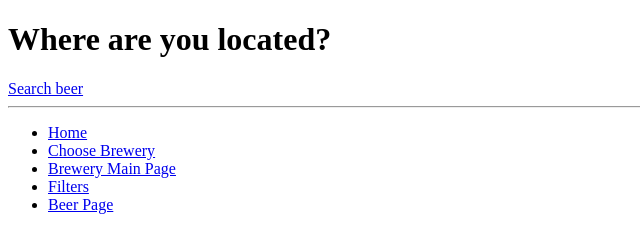
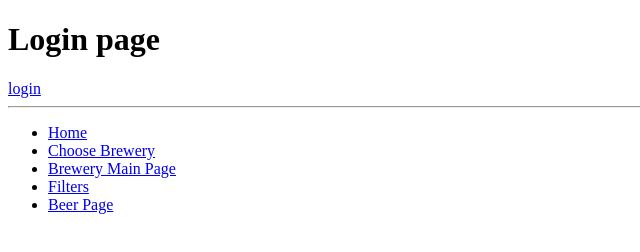
Before and after one commit to kevintxtran/Beermenter, a plain HTML site: page index.html in a window 1280 px wide. Shown: the whole page, without its empty margins (0-640 px from the left). Drawn offline with Linux system fonts and the light colour scheme.

Commit message:
etsu commit

```diff
--- a/index.html
+++ b/index.html
@@ -11,11 +11,12 @@
   </head>
 
   <body>
-      <header>
-        <h1>Where are you located?</h1>
-      </header>
-		<a href="beersearch.html">Search beer</a>
-		<hr />
+     <header>
+        <h1>Login page</h1>
+    </header>
+	<a href="breweries.html">login</a>
+	<hr/>
+
     <nav>
         <ul>
           <li><a href="index.html">Home</a></li>
```
Also changed, not shown: breweries.html (+1 -1 lines).
